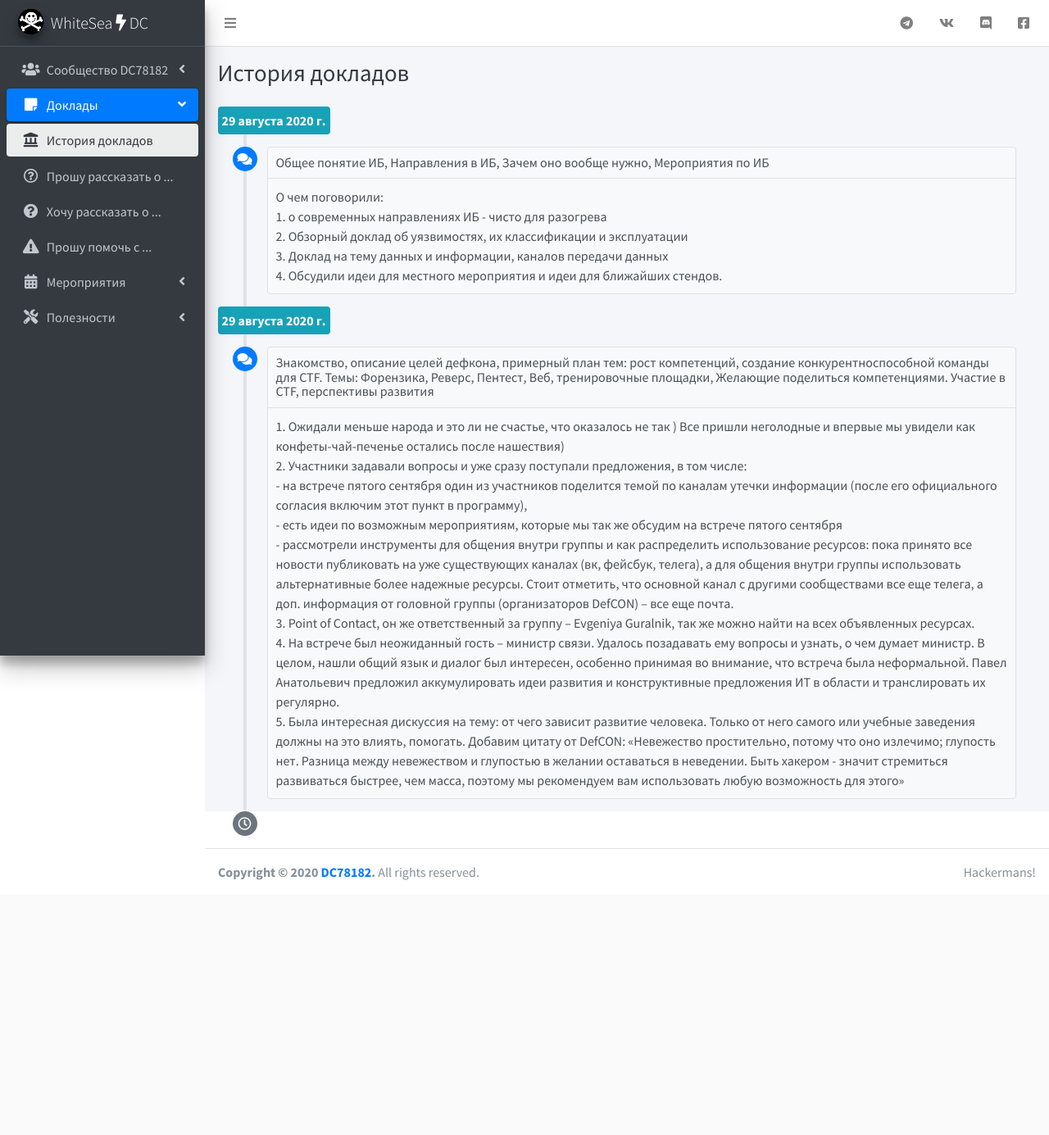
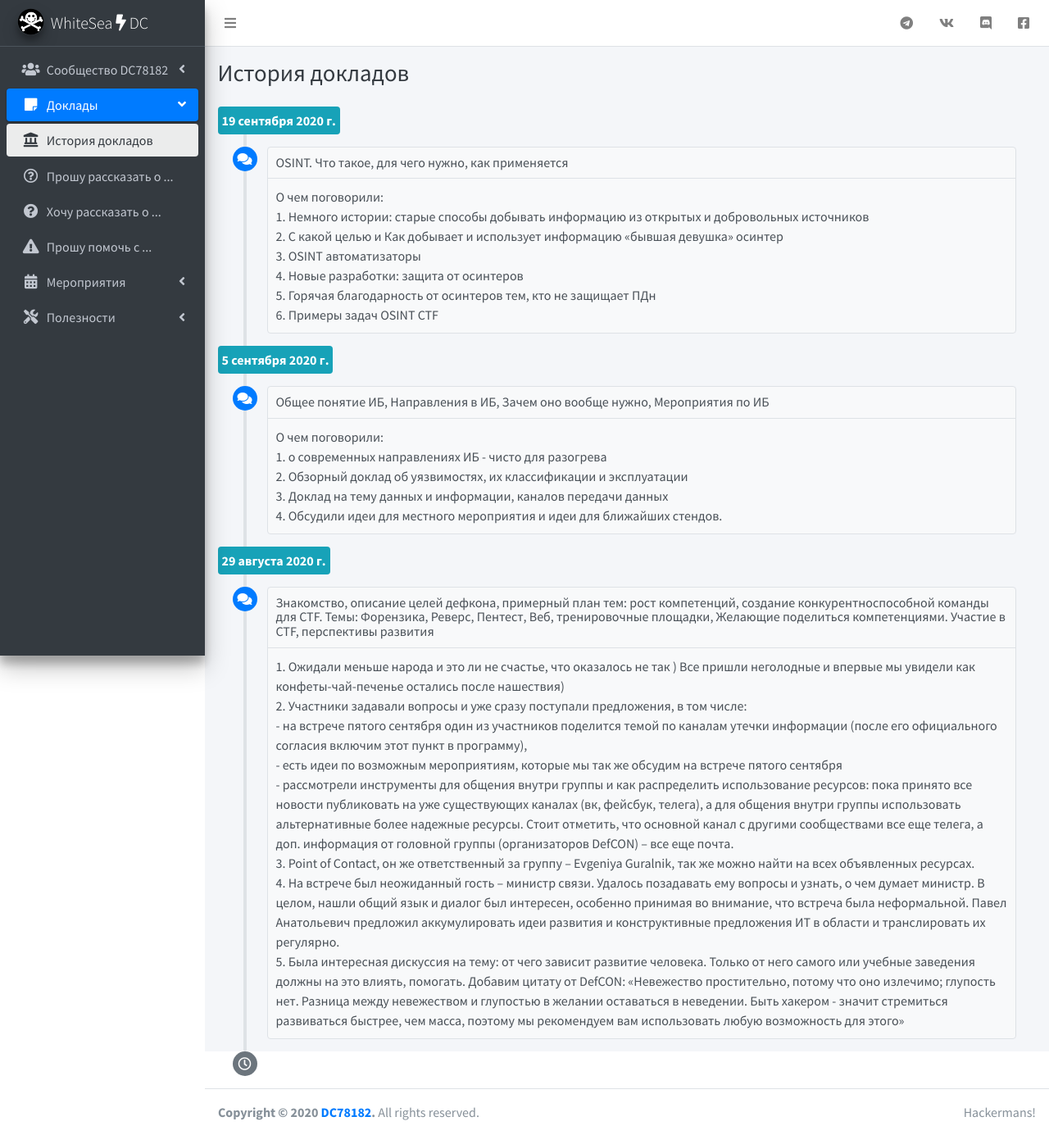
Before and after one commit to DC78182/dc78182.org, a PHP site: page /index.php?p=reporthistory in a window 1280 px wide. Shown: the whole page at 82% size. Before the commit the page ends 1074 px from the top, so only its background shows below. Run offline with PHP 8.4, Linux system fonts and the light colour scheme; some libraries are stand-ins or nearby versions.

Commit message:
Встреча 19.09.2020

```diff
--- a/pages/reporthistory.php
+++ b/pages/reporthistory.php
@@ -16,9 +16,35 @@
         <div class="container-fluid">
             <!-- The timeline -->
             <div class="timeline timeline-inverse">
+                <!-- timeline time label -->
                 <div class="time-label">
                     <span class="bg-info">
-                        29 августа 2020 г.
+                        19 сентября 2020 г.
+                    </span>
+                </div>
+                <!-- /.timeline-label -->
+                <!-- timeline item -->
+                <div>
+                    <i class="fas fa-comments bg-primary"></i>
+                    <div class="timeline-item">
+                        <div class="timeline-header">
+                            OSINT. Что такое, для чего нужно, как применяется
+                        </div>
+                        <div class="timeline-body">
+                            О чем поговорили:<br>
+                            1. Немного истории: старые способы добывать информацию из открытых и добровольных источников<br>
+                            2. С какой целью и Как добывает и использует информацию «бывшая девушка» осинтер<br>
+                            3. OSINT автоматизаторы<br>
+                            4. Новые разработки: защита от осинтеров<br>
+                            5. Горячая благодарность от осинтеров тем, кто не защищает ПДн<br>
+                            6. Примеры задач OSINT CTF<br>
+                        </div>
+                    </div>
+                </div>
+                <!-- END timeline item -->
+                <div class="time-label">
+                    <span class="bg-info">
+                        5 сентября 2020 г.
                     </span>
                 </div>
                 <!-- /.timeline-label -->
```
Also changed, not shown: pages/dc78182.php (+0 -17 lines).
